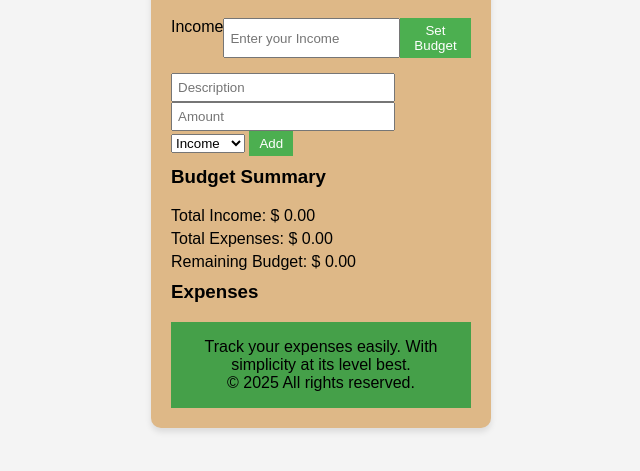
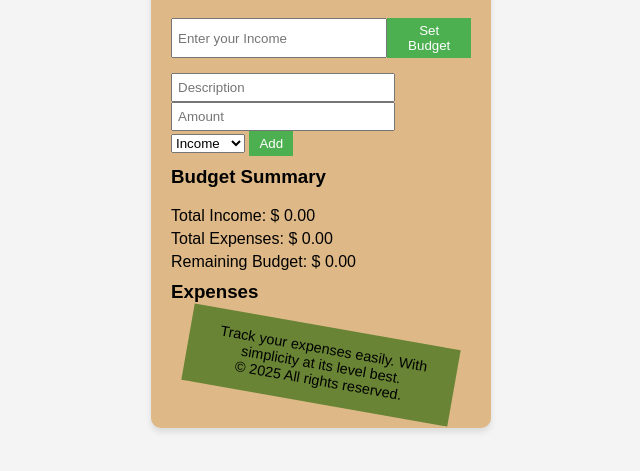
Before and after one commit to Ngosoman/Budget, a plain HTML site: page index.html in a window 1280 px wide. In both pictures the pointer is over the element 640 px from the left and 591 px from the top of the page. Shown: the part 227-698 px from the top of the page, without its empty margins (319-959 px from the left). Drawn offline with Linux system fonts and the light colour scheme.

Commit message:
Add animation on footer

```diff
--- a/index.html
+++ b/index.html
@@ -11,7 +11,7 @@
     <h1>Budget Tracker</h1>
 
     <div class="budget-input">
-      <label for="income">Income</label>
+      <label for="income"></label>
       <input type="number" id="income" placeholder="Enter your Income" required />
       <button onclick="setBudget()">Set Budget</button>
     </div>
--- a/style.css
+++ b/style.css
@@ -58,4 +58,9 @@ button:hover {
     text-align: center;
     justify-items: baseline;
     position: relative;
+
 }
+.footer:hover {
+    background-color: rgba(103, 133, 52, 0.993);
+   transform: scale(0.9) rotate(10deg) ;
+}
```
